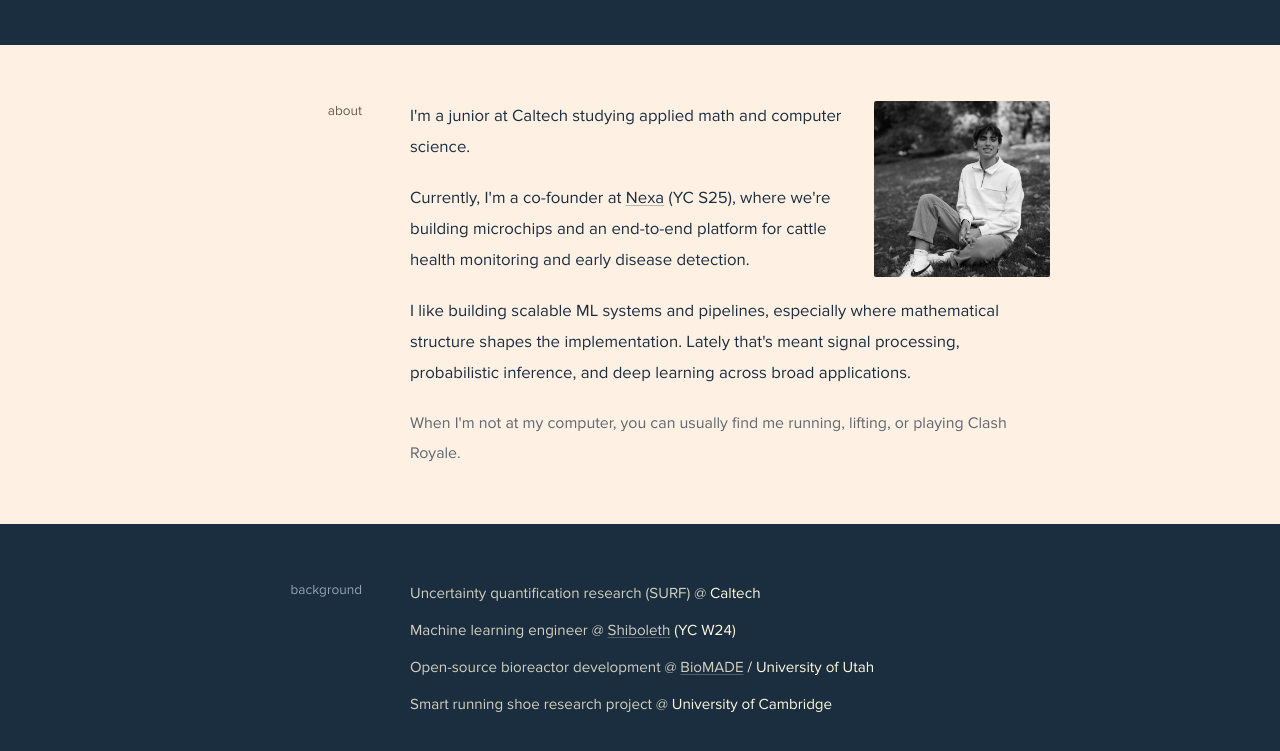
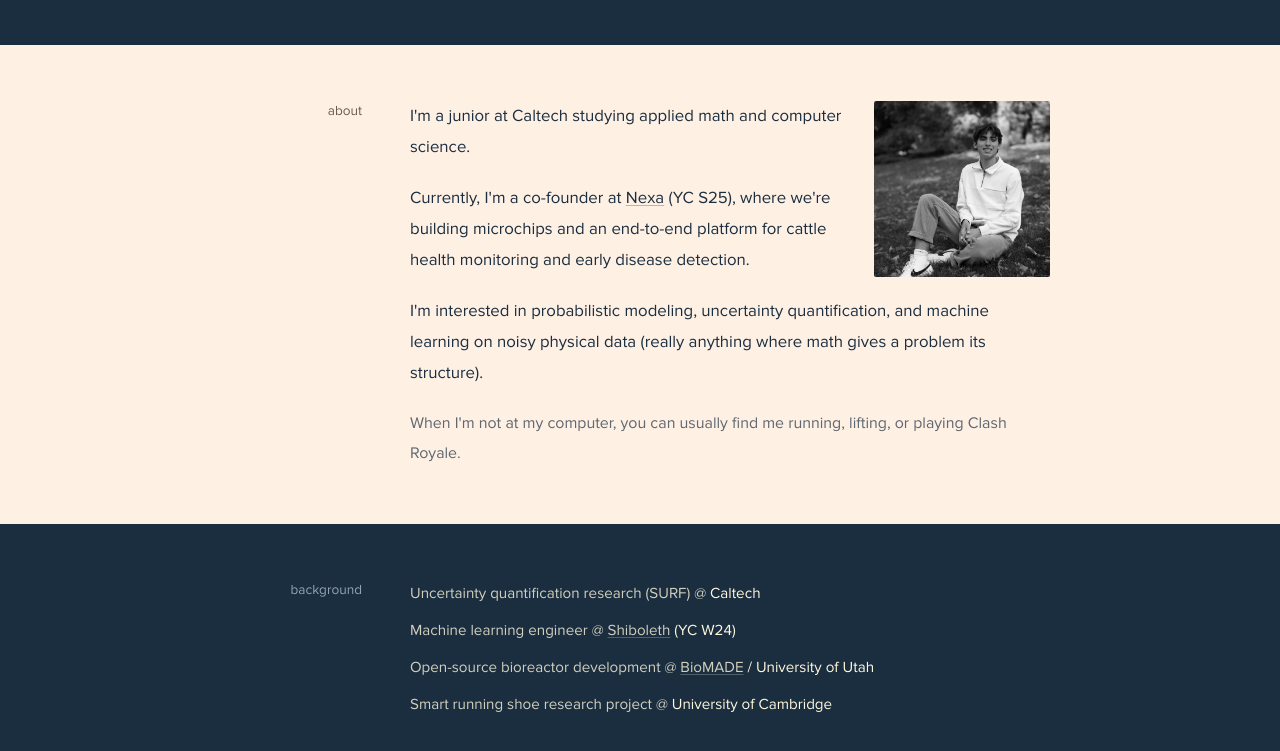
Before and after one commit to khyyle/personal-website, a plain HTML site: page index.html in a window 1280 px wide. Shown: the part 167-918 px from the top of the page. Drawn offline with nearby package versions, Linux system fonts and the light colour scheme.

Commit message:
feat: clean and update about section

```diff
--- a/index.html
+++ b/index.html
@@ -105,7 +105,7 @@
             </p>
 
             <p class="mb-5">
-              I like building scalable ML systems and pipelines, especially where mathematical structure shapes the implementation. Lately that's meant signal processing, probabilistic inference, and deep learning across broad applications.
+              I'm interested in probabilistic modeling, uncertainty quantification, and machine learning on noisy physical data (really anything where math gives a problem its structure).
             </p>
 
             <p class="text-[0.95em] leading-[1.85] text-dark/70">
```
